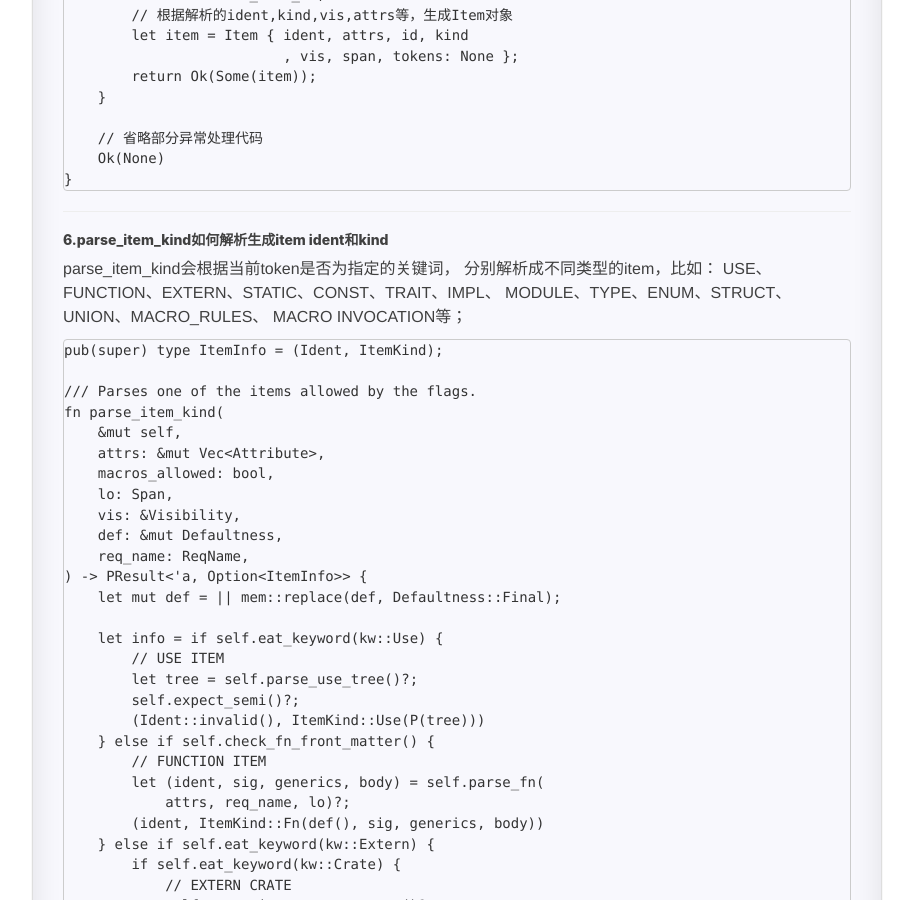
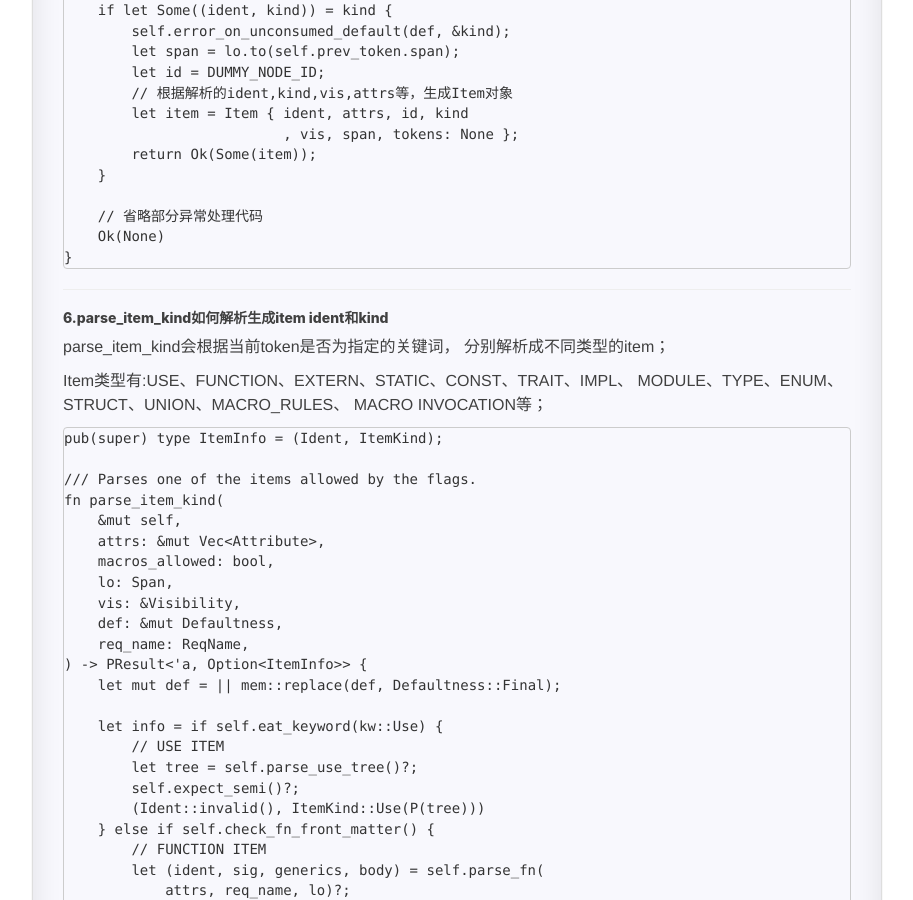
Before and after one commit to Grainspring/grainspring.github.io, a Jekyll site: the page built from _posts/2021-04-30-lrfrc-rustc-ast.md, in a window 1280 px wide and 900 px high, scrolled down 6807 px. Shown: the whole window, without its empty margins (37-950 px from the left). Built offline with Jekyll 4.4.1, drawn with Linux system fonts in a browser that asks for light colours; nearby versions of some CDN libraries; comment, search, counter and statistics services are not loaded; a style sheet for code colours, icons or effects is not loaded; some of the changed text lies outside the part shown.

Commit message:
update lrfrc rustc ast build

````diff
--- a/_posts/2021-04-30-lrfrc-rustc-ast.md
+++ b/_posts/2021-04-30-lrfrc-rustc-ast.md
@@ -32,6 +32,7 @@
 然后使用stream_to_parser由TokenStream对象生成Parser对象，
 
 然后调用Parser对象方法parse_crate_mod来生成语法树根ast::Crate对象；
+
 摘要代码如下：
 
 ```
@@ -190,8 +191,9 @@
 ---
 ##### 4.parse_crate_mod如何生成ast::Crate
 parse_crate_mod作为解析器主入口，将整个源代码当成根mod进行解析；
-由parse_crate_mod开始，然后调用parse_mod，parse_mod_items，
-parse_item；
+
+由parse_crate_mod开始，然后调用parse_mod，parse_mod_items，parse_item；
+
 由解析出来的item，生成Mod、Crate对象并最终返回；
 
 ```
@@ -290,7 +292,7 @@
     attrs_allowed: bool,
     req_name: ReqName,
 ) -> PResult<'a, Option<Item>> {
-// 省略部分检查代码
+    // 省略部分检查代码
     let mut unclosed_delims = vec![];
     let has_attrs = !attrs.is_empty();
     // 定义一个闭包并且指定其this参数类型，
@@ -357,8 +359,9 @@
 ---
 ##### 6.parse_item_kind如何解析生成item ident和kind
 parse_item_kind会根据当前token是否为指定的关键词，
-分别解析成不同类型的item，比如：
-USE、FUNCTION、EXTERN、STATIC、CONST、TRAIT、IMPL、
+分别解析成不同类型的item；
+
+Item类型有:USE、FUNCTION、EXTERN、STATIC、CONST、TRAIT、IMPL、
 MODULE、TYPE、ENUM、STRUCT、UNION、MACRO_RULES、
 MACRO INVOCATION等；
 
@@ -497,18 +502,20 @@
 
 然后使用其parse_crate_mode、parse_mod、parse_mod_items、
 
-parse_item、parse_item_kind和bump、eat_keyword、look_ahead等方法，
+parse_item、parse_item_kind和bump、eat_keyword、look_ahead等方法；
 
+---
 从token stream中逐步读取出token或预读取token来检查是否匹配指定的关键词，
 
 如果符合指定规则，则继续进行解析匹配，直到完成一个个item的生成；
 
-
-具体遇到什么样的token需要符合怎么的规则，才可定义为是什么样的item？
+---
+具体遇到什么样的token需要符合怎么的规则，可定义为是什么样的item？
 
 这些需要由具体的Rust语言语法规则来决定；
 
-这里只是简单涉及到Mod及Items定义，其它规则及定义会比较多，
+---
+这次简单涉及到Mod及Item定义，其它规则及定义会比较多，
 
 期待下一次来解读Rust语言中其他的语法要点以及语法树节点的定义及生成；
 
````
Also changed, not shown: other parts of _posts/2021-04-30-lrfrc-rustc-ast.md (+2 -0 lines).
